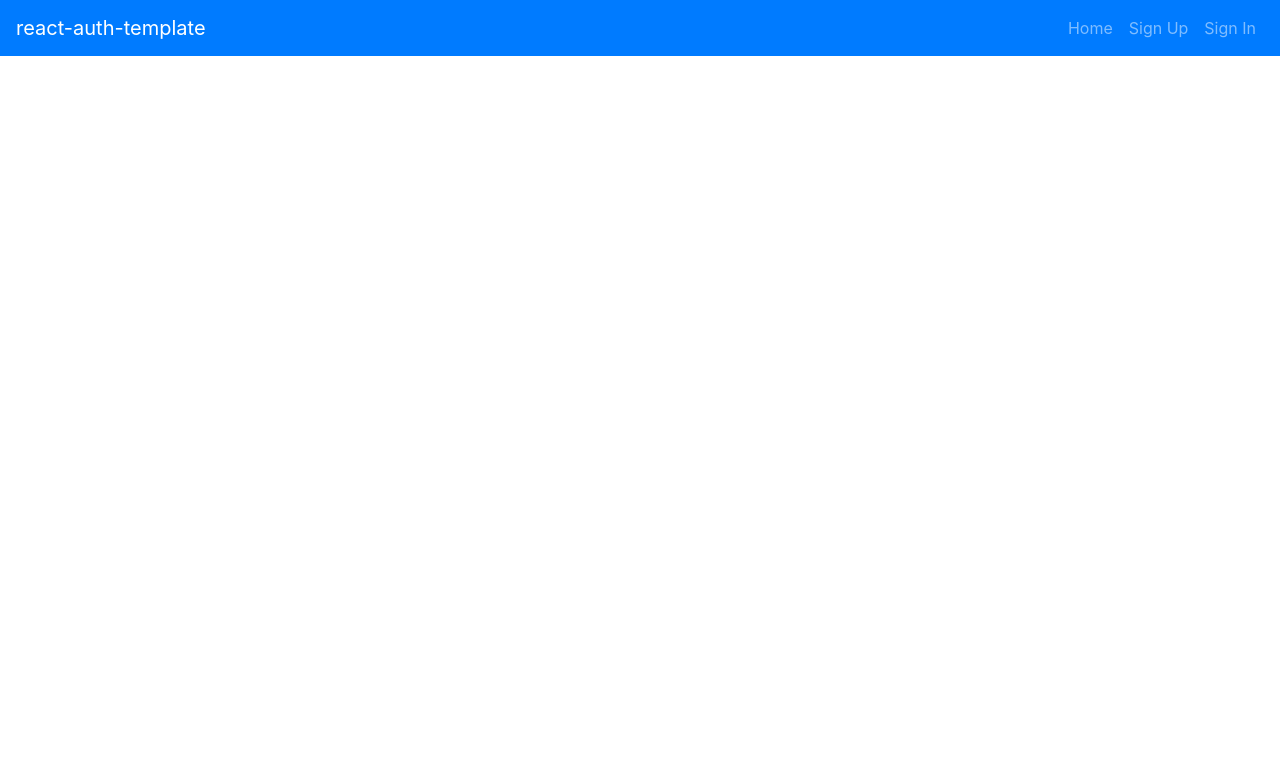
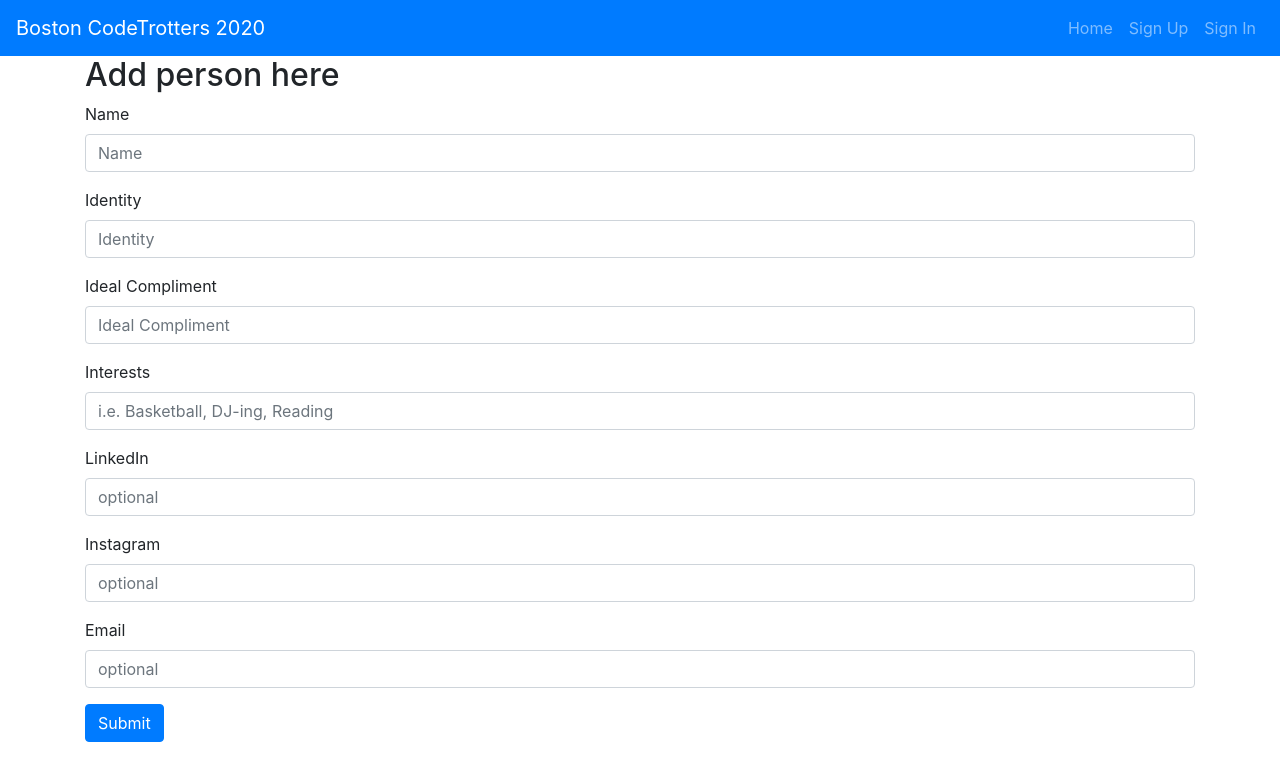
Before and after one commit to jshin02/Boston_CodeTrotters, a React app: page /#/Grads in a window 1280 px wide. Shown: the top 780 px of the page. Built offline with nearby package versions, Linux system fonts and the light colour scheme.

Commit message:
Created form in order to add grads to database

```diff
--- /dev/null
+++ b/src/api/grad.js
@@ -0,0 +1,13 @@
+import apiUrl from '../apiConfig'
+import axios from 'axios'
+
+export const createGrad = person => {
+  console.log(person)
+  return axios({
+    method: 'POST',
+    url: apiUrl + '/grads',
+    data: {
+      person: person
+    }
+  })
+}
--- a/src/components/App/App.js
+++ b/src/components/App/App.js
@@ -8,6 +8,8 @@ import SignUp from '../SignUp/SignUp'
 import SignIn from '../SignIn/SignIn'
 import SignOut from '../SignOut/SignOut'
 import ChangePassword from '../ChangePassword/ChangePassword'
+import Groups from '../Home/Groups'
+import Grads from '../Grads/Grads'
 
 class App extends Component {
   constructor () {
@@ -54,6 +56,8 @@ class App extends Component {
           <AuthenticatedRoute user={user} path='/change-password' render={() => (
             <ChangePassword msgAlert={this.msgAlert} user={user} />
           )} />
+          <Route user={user} exact path='/' component={Groups} />
+          <Route user={user} path='/Grads' component={Grads} />
         </main>
       </Fragment>
     )
--- /dev/null
+++ b/src/components/Grads/AddGrad.js
@@ -0,0 +1,78 @@
+import React from 'react'
+import Form from 'react-bootstrap/Form'
+import Button from 'react-bootstrap/Button'
+
+const AddGrad = ({ person, handleChange, handleSubmit }) => {
+  return (
+    <Form onSubmit={handleSubmit}>
+      <Form.Group controlId="addGradName">
+        <Form.Label>Name</Form.Label>
+        <Form.Control
+          type="text"
+          placeholder="Name"
+          name="name"
+          value={person.name}
+          onChange={handleChange} />
+      </Form.Group>
+      <Form.Group controlId="formGradNature">
+        <Form.Label>Identity</Form.Label>
+        <Form.Control
+          type="text"
+          placeholder="Identity"
+          name="identity"
+          value={person.identity}
+          onChange={handleChange} />
+      </Form.Group>
+      <Form.Group controlId="formGradCompliment">
+        <Form.Label>Ideal Compliment</Form.Label>
+        <Form.Control
+          type="text"
+          placeholder="Ideal Compliment"
+          name="compliment"
+          value={person.compliment}
+          onChange={handleChange} />
+      </Form.Group>
+      <Form.Group controlId="formGradInterests">
+        <Form.Label>Interests</Form.Label>
+        <Form.Control
+          type="text"
+          placeholder="i.e. Basketball, DJ-ing, Reading"
+          name="interests"
+          value={person.interests}
+          onChange={handleChange} />
+      </Form.Group>
+      <Form.Group controlId="socialLinkedin">
+        <Form.Label>LinkedIn</Form.Label>
+        <Form.Control
+          type="text"
+          placeholder="optional"
+          name="linkedin"
+          value={person.linkedin}
+          onChange={handleChange} />
+      </Form.Group>
+      <Form.Group controlId="socialInstagram">
+        <Form.Label>Instagram</Form.Label>
+        <Form.Control
+          type="text"
+          placeholder="optional"
+          name="instagram"
+          value={person.instagram}
+          onChange={handleChange} />
+      </Form.Group>
+      <Form.Group controlId="socialEmail">
+        <Form.Label>Email</Form.Label>
+        <Form.Control
+          type="text"
+          placeholder="optional"
+          name="email"
+          value={person.email}
+          onChange={handleChange} />
+      </Form.Group>
+      <Button variant="primary" type="submit">
+        Submit
+      </Button>
+    </Form>
+  )
+}
+
+export default AddGrad
--- /dev/null
+++ b/src/components/Grads/Grads.js
@@ -0,0 +1,42 @@
+import React, { useState } from 'react'
+import AddGrad from './AddGrad'
+import { createGrad } from '../../api/grad'
+
+const Grads = () => {
+  const [person, setPerson] = useState({
+    name: '',
+    identity: '',
+    compliment: '',
+    interests: '',
+    linkedin: '',
+    instagram: '',
+    email: ''
+  })
+
+  const handleChange = event => {
+    event.persist()
+    setPerson(() => {
+      const updatedField = { [event.target.name]: event.target.value }
+      const newInput = Object.assign({}, person, updatedField)
+      return newInput
+    })
+  }
+  const handleSubmit = event => {
+    event.preventDefault()
+    createGrad(person)
+      .then(res => res.status(201).json(res))
+      .then(() => console.log('created a person'))
+      .catch(() => console.log('did not create a person'))
+  }
+  return (
+    <div>
+      <h2>Add person here</h2>
+      <AddGrad
+        person={person}
+        handleChange={handleChange}
+        handleSubmit={handleSubmit} />
+    </div>
+  )
+}
+
+export default Grads
--- a/src/components/Header/Header.js
+++ b/src/components/Header/Header.js
@@ -25,7 +25,7 @@ const alwaysOptions = (
 const Header = ({ user }) => (
   <Navbar bg="primary" variant="dark" expand="md">
     <Navbar.Brand href="#">
-      react-auth-template
+      Boston CodeTrotters 2020
     </Navbar.Brand>
     <Navbar.Toggle aria-controls="basic-navbar-nav" />
     <Navbar.Collapse id="basic-navbar-nav">
--- /dev/null
+++ b/src/components/Home/Groups.js
@@ -0,0 +1,39 @@
+import React from 'react'
+import Segments from './Segments'
+
+const groups = [
+  {
+    id: 1,
+    name: 'Instructors',
+    path: '/Instructors'
+  },
+  {
+    id: 2,
+    name: 'Students',
+    path: '/Students'
+  },
+  {
+    id: 3,
+    name: 'Grads',
+    path: '/Grads'
+  }]
+
+const Groups = () => {
+  const containerStyle = {
+    display: 'flex',
+    justifyContent: 'space-around',
+    height: '90vh'
+  }
+  return (
+    <div style={containerStyle}>
+      {groups.map(group => (
+        <Segments
+          key={group.name}
+          type={group.name}
+          path={group.path} />
+      ))}
+    </div>
+  )
+}
+
+export default Groups
--- /dev/null
+++ b/src/components/Home/Segments.js
@@ -0,0 +1,20 @@
+import React from 'react'
+import Button from 'react-bootstrap/Button'
+import { Link } from 'react-router-dom'
+
+const Segments = props => {
+  const containerStyle = {
+    display: 'flex',
+    flexDirection: 'column',
+    justifyContent: 'center'
+  }
+  return (
+    <div style={containerStyle}>
+      <Link to={props.path}>
+        <Button variant="outline-primary" size="lg">{props.type}</Button>
+      </Link>
+    </div>
+  )
+}
+
+export default Segments
```
